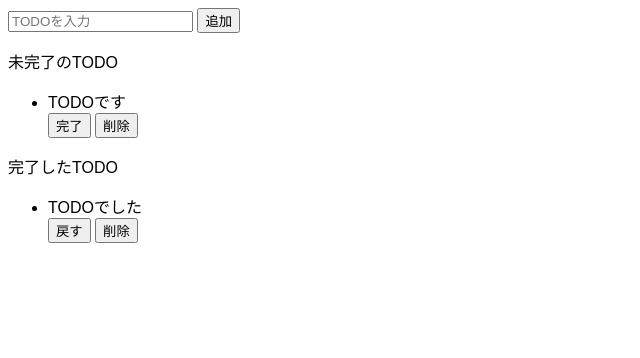
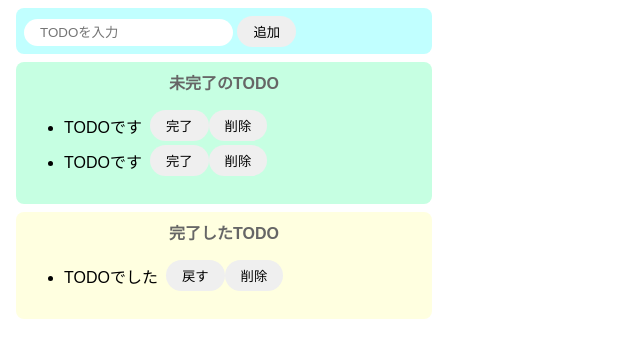
Before and after one commit to kenytokikuchi/todoapp, a website built with Parcel: page index.html in a window 1280 px wide. Shown: the whole page, without its empty margins (0-640 px from the left). Built offline with nearby package versions, Linux system fonts and the light colour scheme.

Commit message:
style修正

```diff
--- a/index.html
+++ b/index.html
@@ -6,32 +6,33 @@
   </head>
 
   <body>
-    <div>
+    <div class="input-area">
       <input placeholder="TODOを入力" />
       <button>追加</button>
     </div>
-    <div>
-      <p>未完了のTODO</p>
+    <div class="incomplete-area">
+      <p class="title">未完了のTODO</p>
       <ul>
-        <li>
-          TODOです
-          <div>
+        <div class="list-row">
+          <li>TODOです</li>
           <button>完了</button>
           <button>削除</button>
         </div>
-        </li>
+        <div class="list-row">
+          <li>TODOです</li>
+          <button>完了</button>
+          <button>削除</button>
+        </div>
       </ul>
     </div>
-    <div>
-      <p>完了したTODO</p>
+    <div class="complete-area">
+      <p class="title">完了したTODO</p>
       <ul>
-        <li>
-          TODOでした
-          <div>
+        <div class="list-row">
+          <li>TODOでした</li>
           <button>戻す</button>
           <button>削除</button>
         </div>
-        </li>
       </ul>
     </div>
     <script src="src/index.js"></script>
--- a/src/styles.css
+++ b/src/styles.css
@@ -1,3 +1,66 @@
 body {
   font-family: sans-serif;
 }
+
+input {
+  border-radius: 16px;
+  border: none;
+  padding: 6px 16px;
+  outline: none;
+}
+
+button {
+  border-radius: 16px;
+  border: none;
+  padding: 6px 16px;
+}
+
+button:hover {
+  background-color: #ff7fff;
+  color: #fff;
+  cursor: pointer;
+}
+
+li {
+  margin-right: 8px;
+}
+
+.input-area {
+  background-color: #c1ffff;
+  width: 400px;
+  height: 30px;
+  padding: 8px;
+  margin: 8px;
+  border-radius: 8px;
+}
+
+.incomplete-area {
+  background-color: #c6ffe2;
+  width: 400px;
+  min-height: 30px;
+  padding: 8px;
+  margin: 8px;
+  border-radius: 8px;
+}
+
+.complete-area {
+  background-color: #ffffe0;
+  width: 400px;
+  min-height: 30px;
+  padding: 8px;
+  margin: 8px;
+  border-radius: 8px;
+}
+
+.title {
+  text-align: center;
+  margin-top: 0;
+  font-weight: bold;
+  color: #666;
+}
+
+.list-row {
+  display: flex;
+  align-items: center;
+  padding-bottom: 4px;
+}
```
Lines whose indentation alone changed are shown as unchanged.
